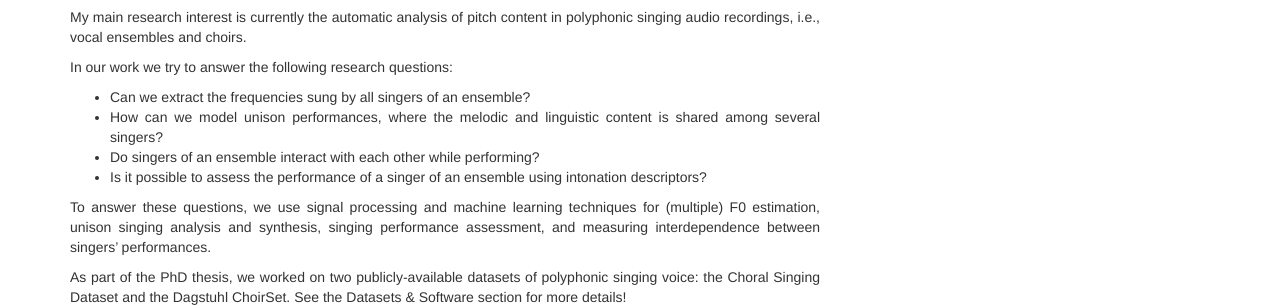
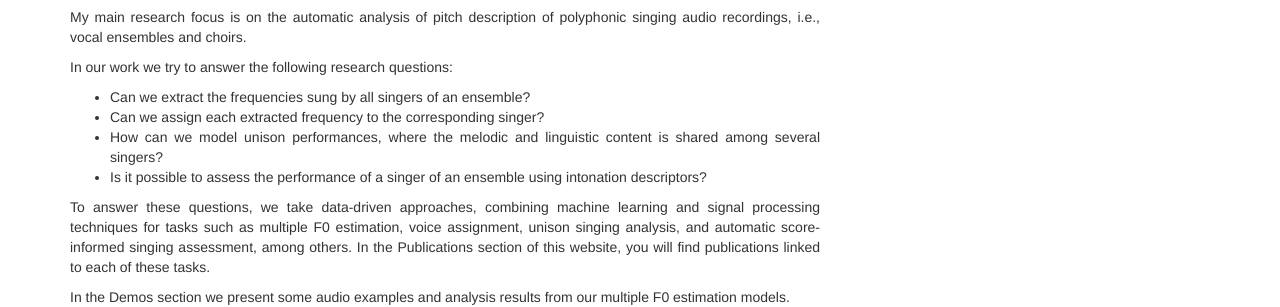
Before and after one commit to helenacuesta/helenacuesta.github.io, a plain HTML site: page research.html in a window 1280 px wide. Shown: the part 495-802 px from the top of the page. Drawn offline with nearby package versions, Linux system fonts and the light colour scheme.

Commit message:
updating a few things

```diff
--- a/research.html
+++ b/research.html
@@ -86,20 +86,23 @@
               <div style="margin-top:3%; font-family:'Helvetica'; text-align: justify;">
                   <h1 id="research">Research</h1>
 
-                  <p>My main research interest is currently the automatic analysis of pitch content in polyphonic singing audio recordings, i.e., vocal ensembles and choirs. </p>
+                  <p>My main research focus is on the automatic analysis of pitch description of polyphonic singing audio recordings, i.e., vocal ensembles and choirs. </p>
 
                   <p>In our work we try to answer the following research questions:</p>
 
                   <div class="list">
                     <ul>
                       <li>Can we extract the frequencies sung by all singers of an ensemble?</li>
+                      <li>Can we assign each extracted frequency to the corresponding singer?</li>
                       <li>How can we model unison performances, where the melodic and linguistic content is shared among several singers?</li>
-                      <li>Do singers of an ensemble interact with each other while performing?</li>
                       <li>Is it possible to assess the performance of a singer of an ensemble using intonation descriptors?</li>
                     </ul>
                   </div>
 
-                <p>To answer these questions, we use signal processing and machine learning techniques for (multiple) F0 estimation, unison singing analysis and synthesis, singing performance assessment, and measuring interdependence between singers’ performances. </p>
+                <p>To answer these questions, we take data-driven approaches, combining machine learning and signal processing techniques for tasks such as multiple F0 estimation, voice assignment,
+                 unison singing analysis, and automatic score-informed singing assessment, among others. In the Publications section of this website, you will find publications linked to each of these tasks.</p>
+
+                <p>In the Demos section we present some audio examples and analysis results from our multiple F0 estimation models.</p>
 
                 <p>As part of the PhD thesis, we worked on two publicly-available datasets of polyphonic singing voice: the Choral Singing Dataset and the Dagstuhl ChoirSet. See the Datasets & Software section for more details!</p>
 
```
Also changed, not shown: index.html (+4 -3 lines), publications.html (+5 -0 lines).
